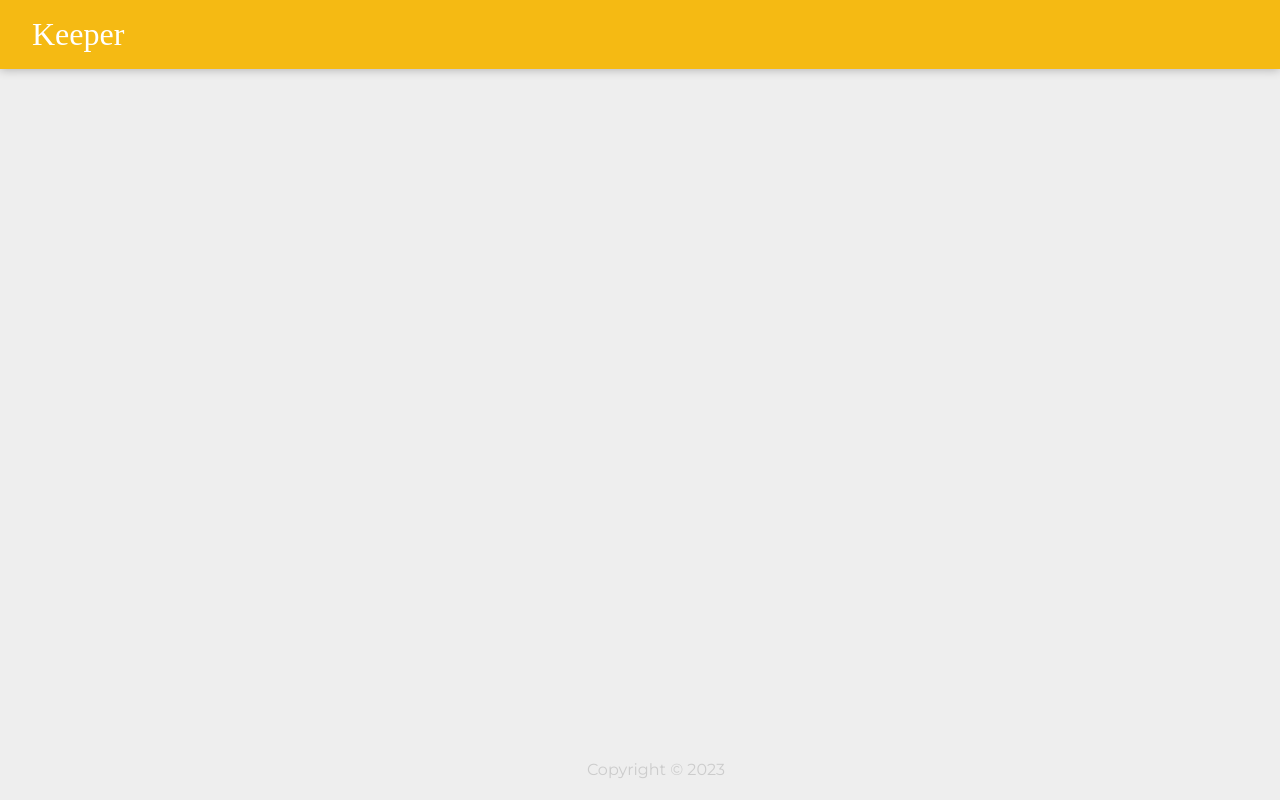
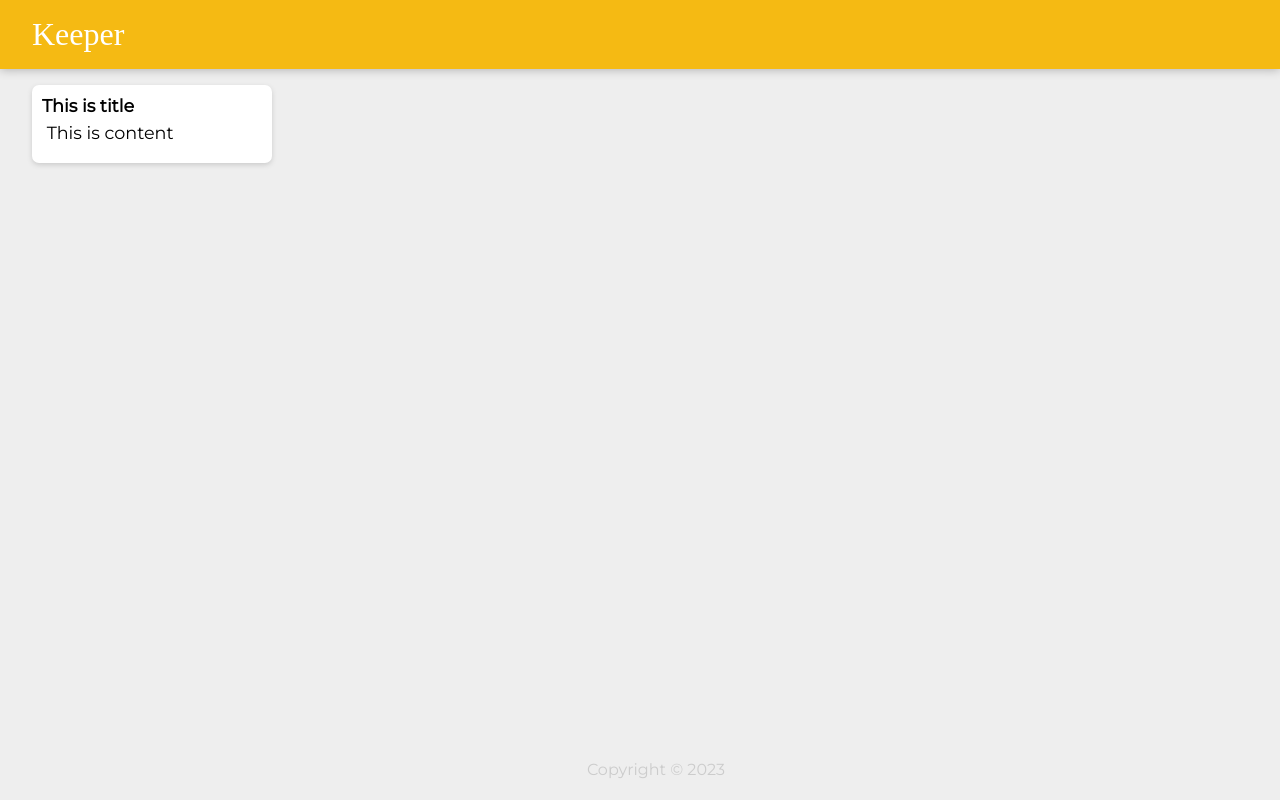
Before and after one commit to 2x-Hra/keeper-app, a React (Create React App) app in the folder app/: page / in a window 1280 px wide. Built offline with nearby package versions, Linux system fonts and the light colour scheme; a web font is replaced by a local one.

Commit message:
Add note to App

```diff
--- a/app/src/components/App.jsx
+++ b/app/src/components/App.jsx
@@ -1,12 +1,13 @@
 import React from "react";
 import Header from "./Header.jsx";
 import Footer from "./Footer.jsx";
-
+import Note from "./Note";
 
 function App(){
     return(
         <div>
             <Header/>
+            <Note/>
             <Footer/>
         </div>
 
```
